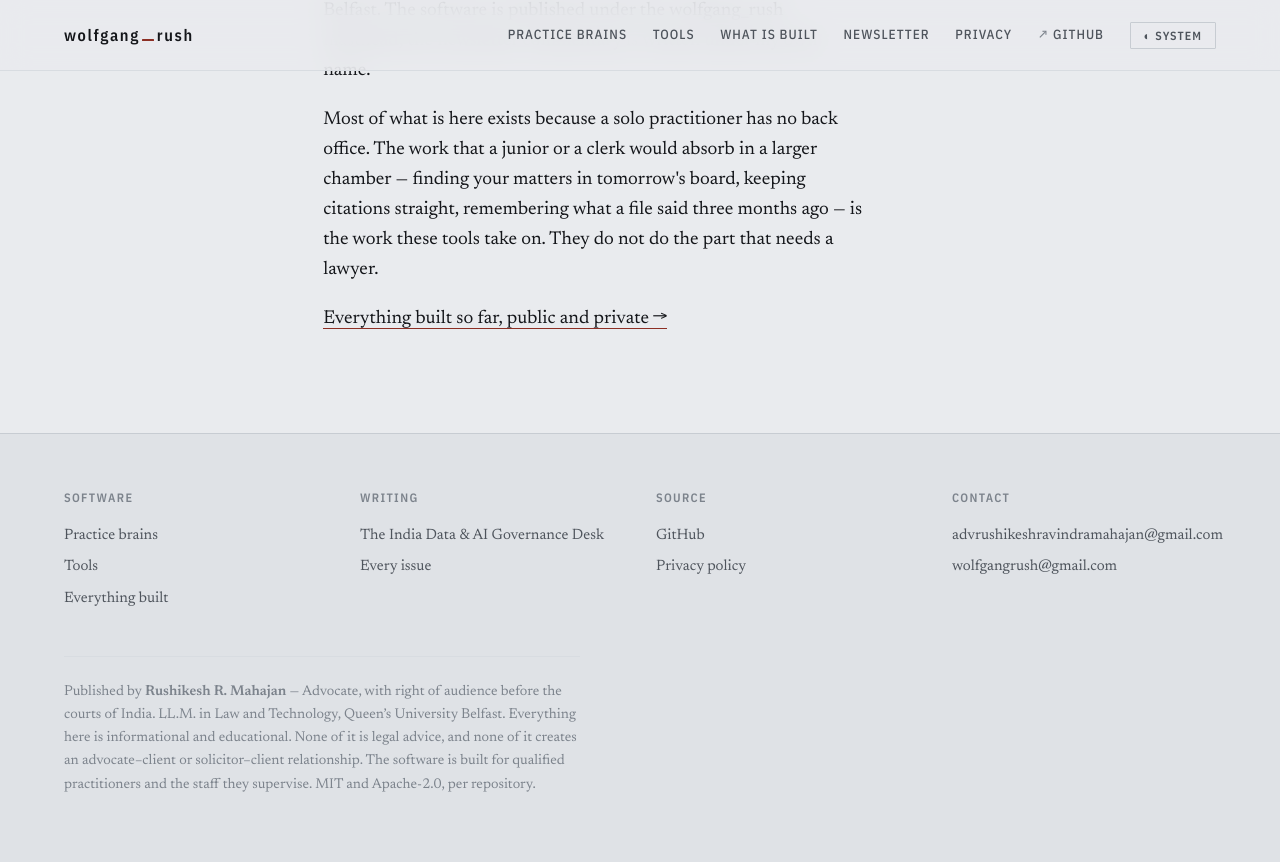
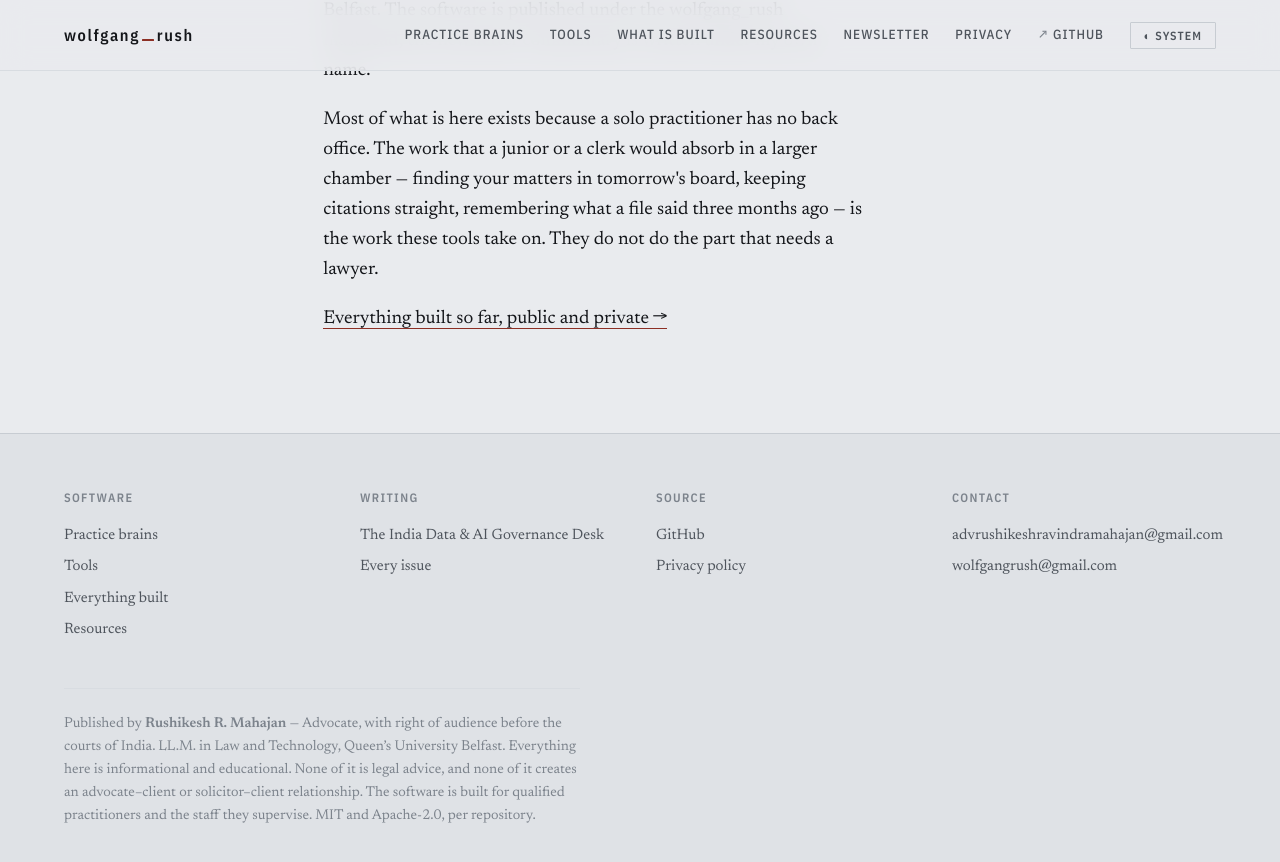
Before and after one commit to Wolfgangrush/Wolfgangrush.github.io, a Jekyll site: the page built from index.md, in a window 1280 px wide and 900 px high, scrolled down 3990 px. Shown: the top 862 px of the window. Built offline with Jekyll 4.4.1, drawn with Linux system fonts in a browser that asks for light colours.

```diff
--- a/_config.yml
+++ b/_config.yml
@@ -4,6 +4,7 @@
   brief on Indian data-protection and AI-governance law. Free, open source, and nothing
   runs on the Publisher's servers.
 url: https://wolfgangrush.github.io
+image: /assets/og-image.png
 permalink: pretty
 markdown: kramdown
 plugins:
--- a/_layouts/default.html
+++ b/_layouts/default.html
@@ -5,7 +5,10 @@
 <meta name="viewport" content="width=device-width, initial-scale=1">
 <meta name="color-scheme" content="light dark">
 {% seo %}
-<link rel="icon" href="{{ '/assets/favicon.png' | relative_url }}">
+<link rel="icon" href="{{ '/assets/favicon.svg' | relative_url }}" type="image/svg+xml">
+<link rel="icon" href="{{ '/assets/favicon.png' | relative_url }}" sizes="32x32" type="image/png">
+<link rel="alternate icon" href="{{ '/assets/favicon.ico' | relative_url }}">
+<link rel="apple-touch-icon" href="{{ '/assets/apple-touch-icon.png' | relative_url }}">
 <link rel="preconnect" href="https://fonts.googleapis.com">
 <link rel="preconnect" href="https://fonts.gstatic.com" crossorigin>
 <link rel="stylesheet" href="{{ '/assets/css/main.css' | relative_url }}">
@@ -33,6 +36,7 @@
       <a href="{{ '/brains/' | relative_url }}">Practice brains</a>
       <a href="{{ '/tools/' | relative_url }}">Tools</a>
       <a href="{{ '/built/' | relative_url }}">What is built</a>
+      <a href="{{ '/resources/' | relative_url }}">Resources</a>
       <a href="{{ '/newsletter/' | relative_url }}">Newsletter</a>
       <a href="{{ '/privacy/' | relative_url }}">Privacy</a>
       <a class="ext" href="https://github.com/Wolfgangrush">GitHub</a>
@@ -135,6 +139,7 @@
         <a href="{{ '/brains/' | relative_url }}">Practice brains</a>
         <a href="{{ '/tools/' | relative_url }}">Tools</a>
         <a href="{{ '/built/' | relative_url }}">Everything built</a>
+        <a href="{{ '/resources/' | relative_url }}">Resources</a>
       </div>
       <div>
         <p class="foot-h">Writing</p>
```
Also changed, not shown: assets/apple-touch-icon.png (added), assets/favicon-16.png (added), assets/favicon.ico (added), assets/favicon.png, assets/favicon.svg (added), assets/logo-dark.png (added), assets/logo.png, assets/logo.svg (added), assets/newsletter-logo-300.png (added), assets/og-image.png (added), 1 other file.
